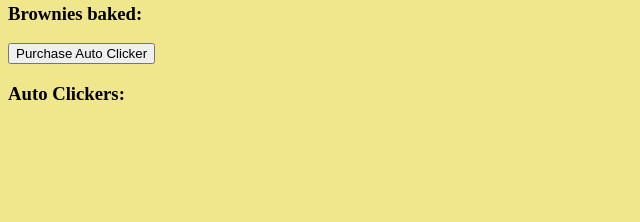
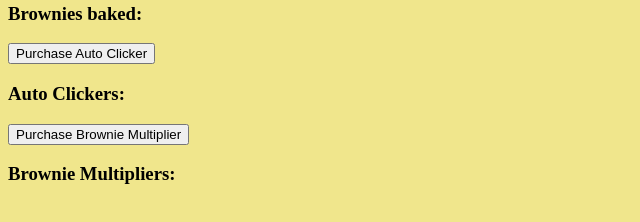
Before and after one commit to joeywhalen/donut-maker-WCCI, a plain HTML site: page index.html in a window 1280 px wide. Shown: the part 402-624 px from the top of the page, without its empty margins (0-640 px from the left). Drawn offline with Linux system fonts and the light colour scheme.

Commit message:
Created a section of elements that include a purchase button and a count of Brownie Multipliers.

```diff
--- a/index.html
+++ b/index.html
@@ -41,6 +41,12 @@
                         <h3 class="auto-clicker-count">Auto Clickers:</h3>
                     </div>
                 </section>
+                <section>
+                    <div class="brownie-multipliers">
+                        <button type="button">Purchase Brownie Multiplier</button>
+                        <h3 class="brownie-multiplier-count">Brownie Multipliers:</h3>
+                    </div>
+                </section>
             </main>
         </div>
         <script src="./src/js/brownie-maker.js">
```
